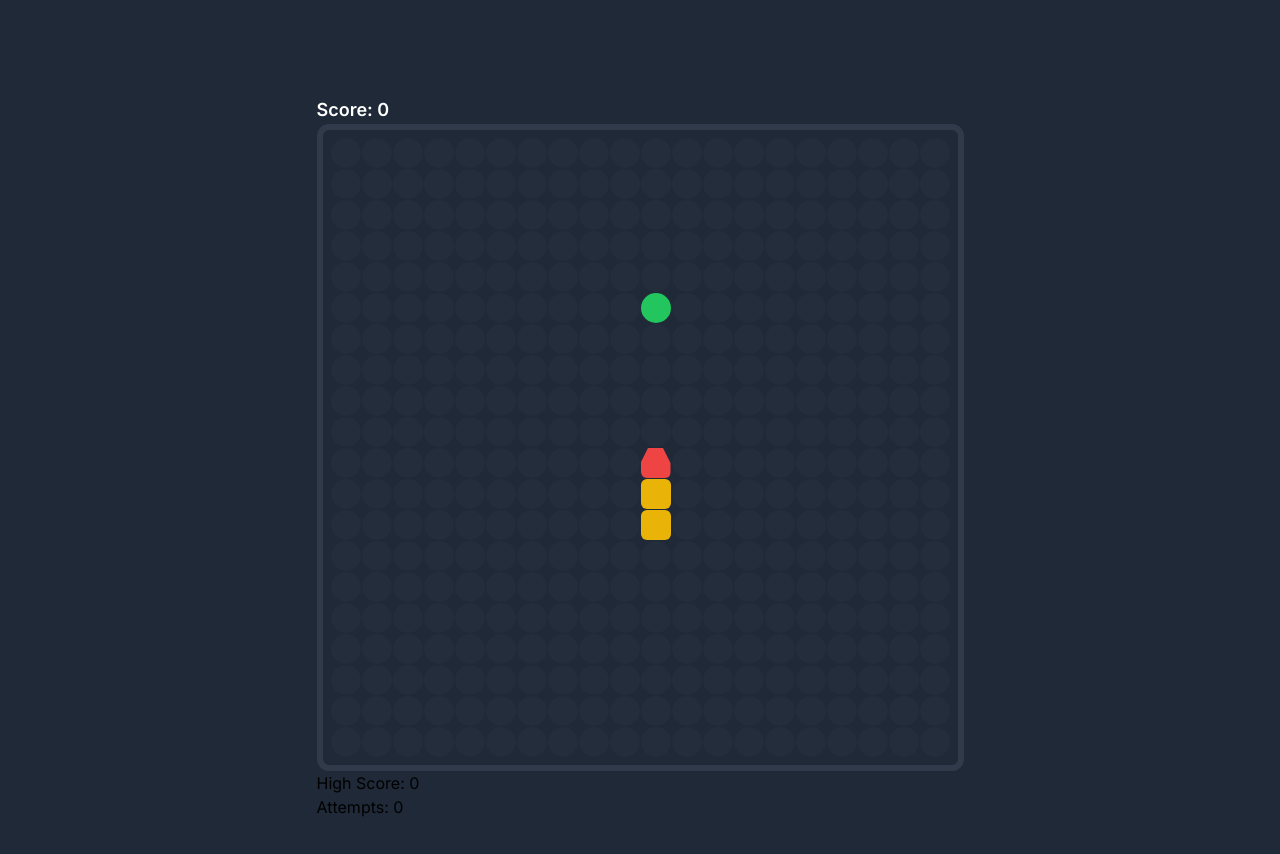
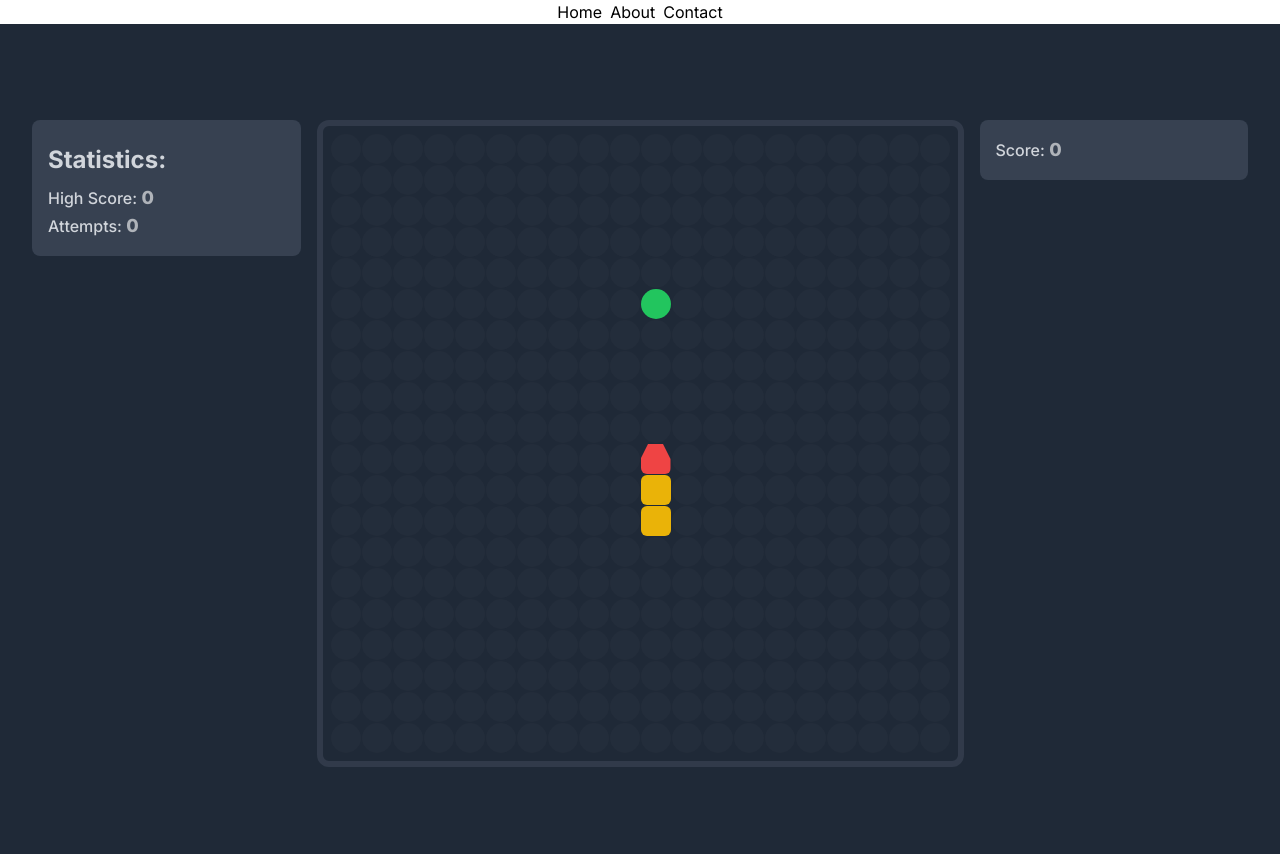
Before and after one commit to Topu-Roy/react-snake-game, a Next.js app: page / in a window 1280 px wide. Shown: the top 854 px of the page. After the commit the page ends 824 px from the top, so only its background shows below. Built offline with nearby package versions, Linux system fonts and the light colour scheme.

Commit message:
navbar added

```diff
--- a/src/app/layout.tsx
+++ b/src/app/layout.tsx
@@ -1,3 +1,4 @@
+import NavBar from "@/components/NavBar";
 import "./globals.css";
 import type { Metadata } from "next";
 import { Inter } from "next/font/google";
@@ -16,8 +17,10 @@ export default function RootLayout({
   children: React.ReactNode;
 }) {
   return (
-    <html lang="en">
-      <body className={inter.className}>{children}</body>
+    <html lang="en" className=" bg-gray-800">
+      <body className={inter.className}>
+        <NavBar />
+        {children}</body>
     </html>
   );
 }
--- a/src/app/page.tsx
+++ b/src/app/page.tsx
@@ -2,7 +2,7 @@ import Game from "@/components/Game";
 
 export default function Home() {
   return (
-    <main className="flex bg-gray-800 min-h-screen flex-col justify-start items-center p-24">
+    <main className="flex max-w-7xl mx-auto min-h-screen flex-col justify-start items-center pt-24">
       <Game />
     </main>
   );
--- a/src/components/Game.tsx
+++ b/src/components/Game.tsx
@@ -1,7 +1,6 @@
 "use client";
 
 import { useEffect, useState } from "react";
-import ShowScore from "./ShowScore";
 import { useScoreStore, useAttemptsStore } from "@/zustand/useZustandStore";
 
 //* type for this component
@@ -206,14 +205,25 @@ export default function Game() {
     }, [snakeDirection]);
 
     return (
-        <div>
-            <ShowScore score={score} />
+        <div className="flex items-start justify-between gap-4 text-gray-300 font-medium text-normal w-full h-full px-8">
+
+            <div className="h-full flex-1 bg-gray-700 rounded-lg p-4 flex flex-col justify-center items-start">
+                <h3 className="font-bold text-2xl py-2">Statistics:</h3>
+                <div>High Score: <span className="text-lg font-extrabold text-white/60"> {highScore}</span></div>
+                <div>Attempts: <span className="text-lg font-extrabold text-white/60">{attempts}</span></div>
+            </div>
+
             {/* Snake Board */}
-            <div className="grid Grid_Custom_Classes gap-[1px] border-[6px] border-gray-700/75 p-2 rounded-xl">
-                {RenderGrid()}
+            <div className="flex-1">
+                <div className="grid Grid_Custom_Classes gap-[1px] border-[6px] border-gray-700/75 p-2 rounded-xl">
+                    {RenderGrid()}
+                </div>
             </div>
-            <div>High Score: {highScore}</div>
-            <div>Attempts: {attempts}</div>
+
+            <div className="h-full flex-1 bg-gray-700 rounded-lg p-4 flex flex-col justify-center items-start">
+                <div>Score: <span className="text-lg font-extrabold text-white/60">{score}</span></div>
+
+            </div>
         </div>
     );
 }
--- /dev/null
+++ b/src/components/NavBar.tsx
@@ -0,0 +1,18 @@
+import Link from 'next/link'
+import React from 'react'
+
+function NavBar() {
+    return (
+        <header className='w-full bg-white text-black'>
+            <nav className='flex justify-center items-center w-full'>
+                <ul className='flex justify-center items-center gap-2'>
+                    <li className=""><Link href={'/'}>Home</Link></li>
+                    <li className=""><Link href={'/about'}>About</Link></li>
+                    <li className=""><Link href={'/contact'}>Contact</Link></li>
+                </ul>
+            </nav>
+        </header>
+    )
+}
+
+export default NavBar
--- a/src/components/ShowScore.tsx
+++ /dev/null
@@ -1,6 +0,0 @@
-'use client'
-export default function ShowScore(score: { score: number }) {
-    return (
-        <span className='text-white font-semibold text-lg'>Score: {score.score}</span>
-    )
-}
--- a/src/zustand/useZustandStore.ts
+++ b/src/zustand/useZustandStore.ts
@@ -14,7 +14,7 @@ type AttemptsStoreType = {
 
 export const useScoreStore = create<
   ScoreStoreType,
-  [["zustand/persist", AttemptsStoreType]]
+  [["zustand/persist", ScoreStoreType]]
 >(
   persist(
     (set) => ({
@@ -23,7 +23,6 @@ export const useScoreStore = create<
     }),
     {
       name: "highScore",
-      getStorage: () => localStorage,
     }
   )
 );
@@ -40,7 +39,6 @@ export const useAttemptsStore = create<
     }),
     {
       name: "Attempts",
-      getStorage: () => localStorage,
     }
   )
 );
```
